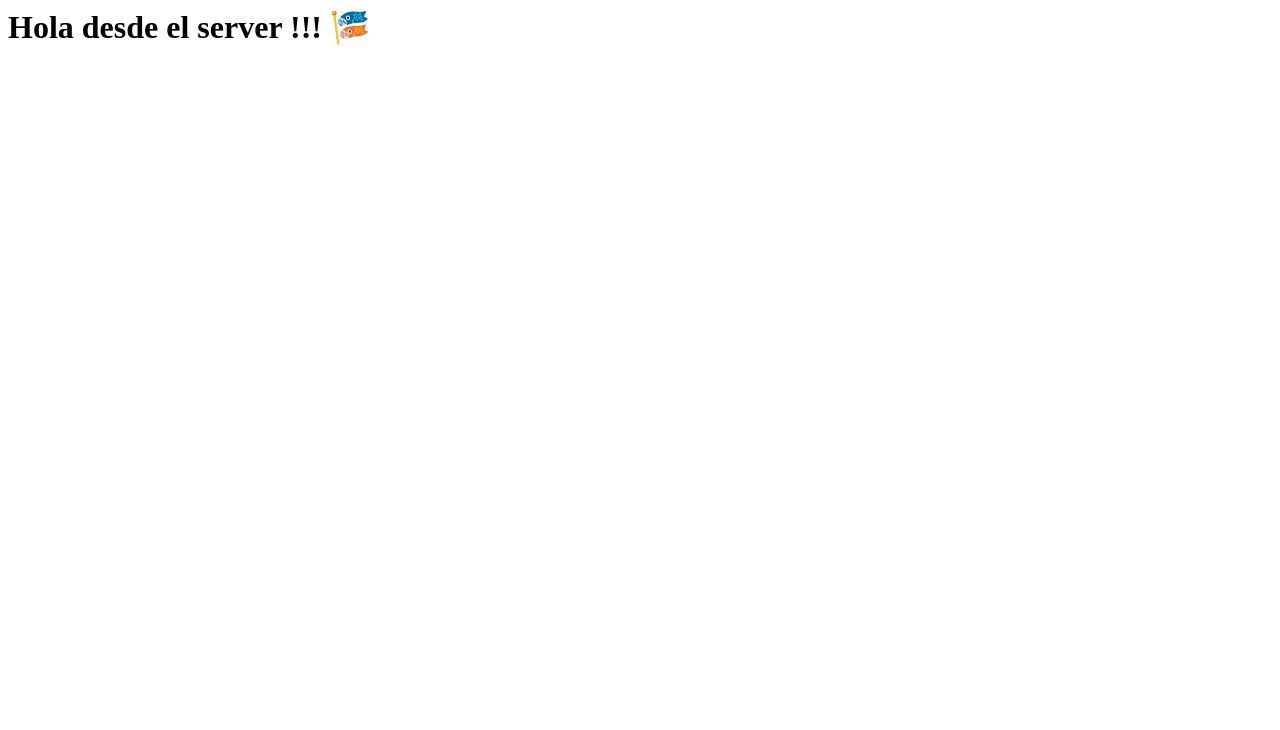
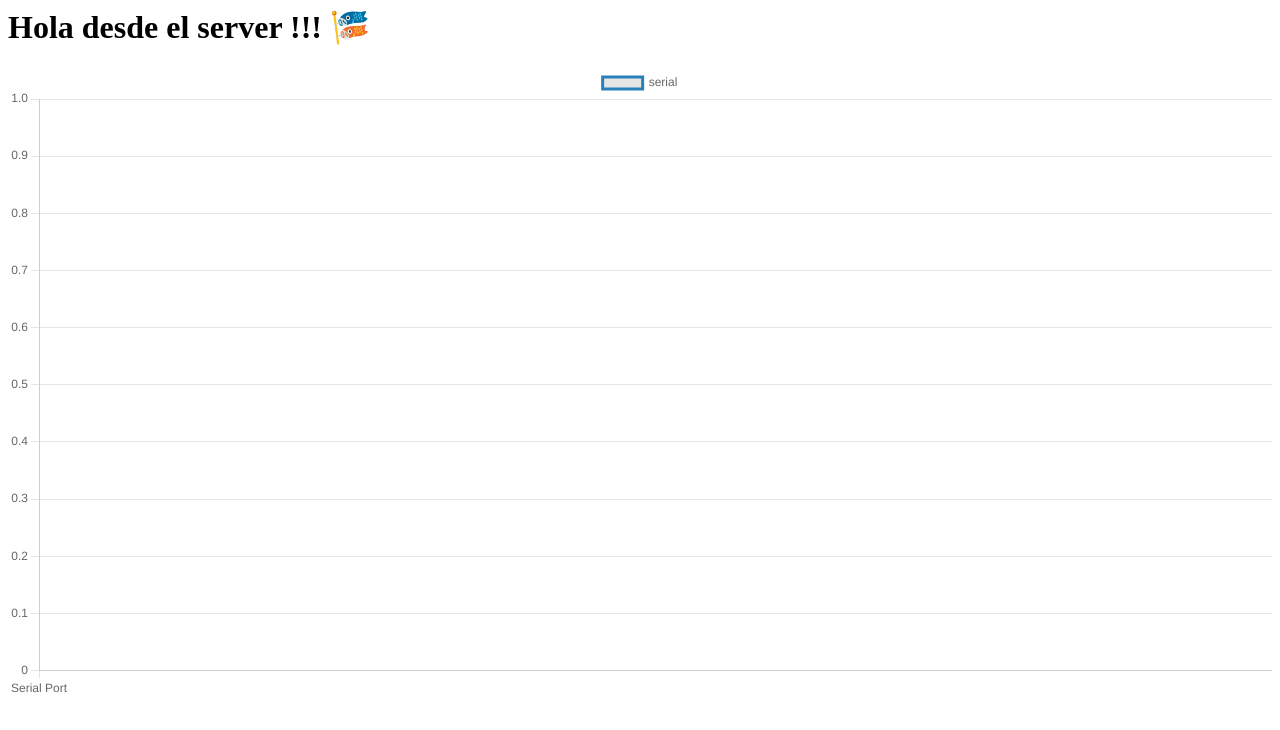
Before and after one commit to AlejandroForeroG/Server-Signal-Platfom-Ehealth, a website: page public/index.html in a window 1280 px wide. Drawn offline with nearby package versions, Linux system fonts and the light colour scheme; no server answers.

Commit message:
char.js applied now is cappable of ilustrate a chart for temperature

```diff
--- a/index.js
+++ b/index.js
@@ -29,6 +29,7 @@ io.on('connection',(socket)=>{
     socket.on('rasberry:data', (data) => {
         console.log("Temperatura")
         console.log(data);
+        io.emit('rasberry:data',(data ));
     });
 
     socket.on('error', (err) => {
--- a/public/app.js
+++ b/public/app.js
@@ -1 +1,28 @@
-io();
+const socket = io();
+let counter=0;
+
+
+socket.on('rasberry:data', (dataSerial) => {
+    Chart.data.labels.push(counter);
+    Chart.data.datasets.forEach(dataset => {
+        dataset.data.push(dataSerial.value)
+    });
+    //console.log(dataSerial)
+    counter++;
+    Chart.update();
+})
+
+const ctx = document.getElementById('myChart').getContext('2d');
+var Chart=new Chart(ctx, {
+    type: 'line',
+    data: {
+        labels: ['Serial Port'],
+        datasets: [{
+            label: 'serial',
+            backgrounColor:'rgb(52,73,74)',
+            borderColor:'rgb(41,128,185)',
+            data: [],
+        }]
+    },
+    options:{}
+});
--- a/public/index.html
+++ b/public/index.html
@@ -7,12 +7,14 @@
 
 </head>
 <body>
-
+    <script src="https://cdn.jsdelivr.net/npm/chart.js"></script>
    <h1>Hola desde el server !!! 🎏</h1>
+   <canvas id="myChart"></canvas>
    <script src="/socket.io/socket.io.js"></script>
     <script src="app.js"></script>
 
 
 
+
 </body>
 </html>
```
Also changed, not shown: charts.js (added).
